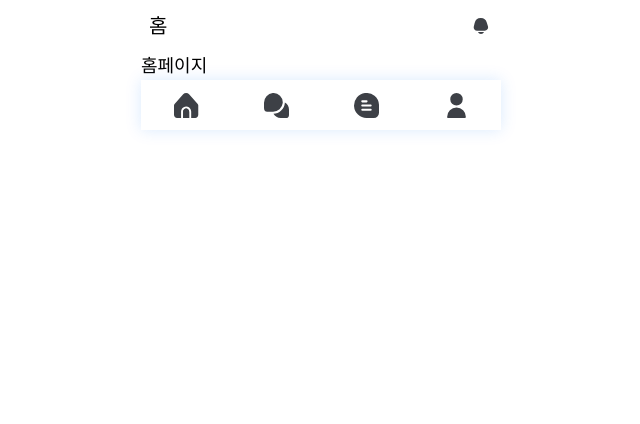
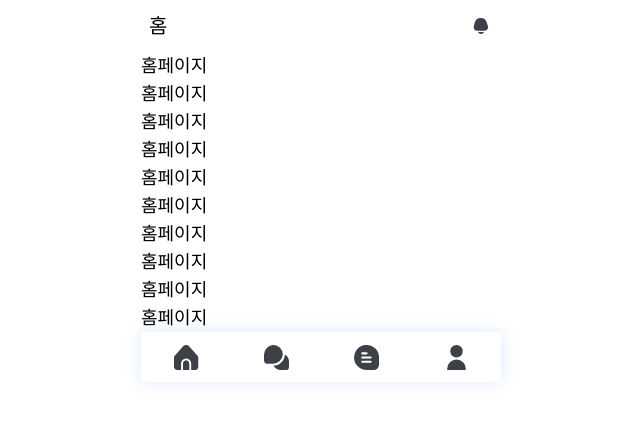
Before and after one commit to FRONTENDSCHOOL10/hexagon-potatoes, a React (Vite) app: page /home in a window 1280 px wide. Shown: the top 424 px of the page, without its empty margins (319-959 px from the left). Built offline with nearby package versions, Linux system fonts and the light colour scheme.

Commit message:
refactor : 페이지 형식 화살표 함수로 통일 피드백 반영

```diff
--- a/src/pages/ChatHome.tsx
+++ b/src/pages/ChatHome.tsx
@@ -1,6 +1,6 @@
 import React from 'react';
 
-const ChatHome: React.FC = () => {
+const ChatHome= () => {
   return (
     <div>
       <h1>채팅 페이지</h1>
--- a/src/pages/Community.tsx
+++ b/src/pages/Community.tsx
@@ -1,6 +1,6 @@
 import React from 'react';
 
-const Community: React.FC = () => {
+const Community= () => {
   return (
     <div>
       <h1>커뮤니티 페이지</h1>
--- a/src/pages/HomePage.tsx
+++ b/src/pages/HomePage.tsx
@@ -1,8 +1,18 @@
+import Alert from '@/components/Alert/Alert';
 import React from 'react';
 
-const HomePage: React.FC = () => {
+const HomePage = () => {
   return (
     <div>
+      <h1>홈페이지</h1>
+      <h1>홈페이지</h1>
+      <h1>홈페이지</h1>
+      <h1>홈페이지</h1>
+      <h1>홈페이지</h1>
+      <h1>홈페이지</h1>
+      <h1>홈페이지</h1>
+      <h1>홈페이지</h1>
+      <h1>홈페이지</h1>
       <h1>홈페이지</h1>
     </div>
   );
--- a/src/pages/Landing.tsx
+++ b/src/pages/Landing.tsx
@@ -1,9 +1,21 @@
 import React from 'react';
+import { Link } from 'react-router-dom';
 
-const Landing: React.FC = () => {
+const Landing = () => {
   return (
     <div>
       <h1>랜딩 페이지</h1>
+      <div>
+        <button>
+          <Link to="/login">로그인</Link>
+        </button>
+        <button>
+          <Link to="/login/signup">회원가입</Link>
+        </button>
+        <button>
+          <Link to="/home">임시로 홈으로 가자</Link>
+        </button>
+      </div>
     </div>
   );
 };
--- a/src/pages/Login.tsx
+++ b/src/pages/Login.tsx
@@ -1,9 +1,13 @@
 import React from 'react';
+import { Link } from 'react-router-dom';
 
-const Login: React.FC = () => {
+const Login = () => {
   return (
     <div>
       <h1>로그인 페이지</h1>
+      <button type="button">
+        <Link to="/home">로그인</Link>
+      </button>
     </div>
   );
 };
--- a/src/pages/MyPage.tsx
+++ b/src/pages/MyPage.tsx
@@ -1,6 +1,6 @@
 import React from 'react';
 
-const MyPage: React.FC = () => {
+const MyPage = () => {
   return (
     <div>
       <h1>마이페이지</h1>
--- a/src/pages/Notifications.tsx
+++ b/src/pages/Notifications.tsx
@@ -1,6 +1,6 @@
 import React from 'react';
 
-const Notifications: React.FC = () => {
+const Notifications= () => {
   return (
     <div>
       <h1>알림 페이지</h1>
--- a/src/pages/Setting.tsx
+++ b/src/pages/Setting.tsx
@@ -1,6 +1,6 @@
 import React from 'react';
 
-const Setting: React.FC = () => {
+const Setting = () => {
   return (
     <div>
       <h1>설정 페이지</h1>
--- a/src/pages/SignUp.tsx
+++ b/src/pages/SignUp.tsx
@@ -1,6 +1,6 @@
 import React from 'react';
 
-const SignUp: React.FC = () => {
+const SignUp = () => {
   return (
     <div>
       <h1>회원가입을 하자</h1>
--- /dev/null
+++ b/src/pages/Tutorial.tsx
@@ -0,0 +1,25 @@
+import React from 'react';
+import { useNavigate } from 'react-router-dom';
+
+const Tutorial = () => {
+  const navigate = useNavigate();
+
+  const hadnleCompleteTutorial = () => {
+    // 튜토리얼 완료 상태를 로컬 스토리지에 저장
+    localStorage.setItem('tutorialCompleted', 'true');
+    // 랜딩 페이지로 리디렉션
+    navigate('/');
+  };
+
+  return (
+    <div>
+      <h1>Tutorial Page</h1>
+      {/* 튜토리얼 내용 */}
+      <button type="button" onClick={hadnleCompleteTutorial}>
+        건너뛰기
+      </button>
+    </div>
+  );
+};
+
+export default Tutorial;
--- /dev/null
+++ b/src/pages/WritePost.tsx
@@ -0,0 +1,11 @@
+import React from 'react';
+
+const WritePost = () => {
+  return (
+    <div>
+      <h1>포스트작성</h1>
+    </div>
+  );
+};
+
+export default WritePost;
```
Also changed, not shown: src/pages/BoastDetail.tsx (line endings or trailing spaces).
